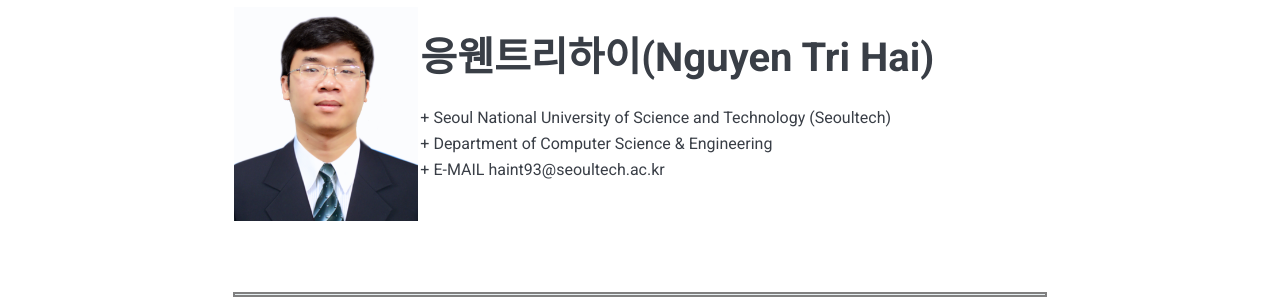
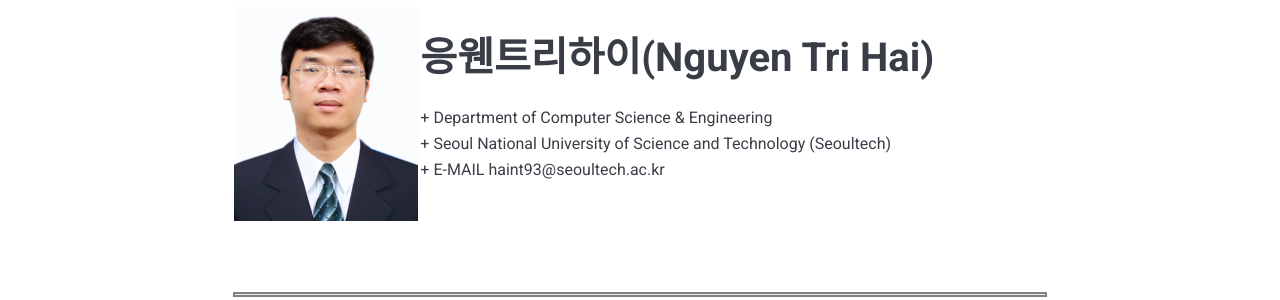
Before and after one commit to icelab-2020/HeeJaeMon123.github.io, a Jekyll site: the page built from _pages/01_members.md, in a window 1280 px wide. Shown: the part 936-1236 px from the top of the page. Built offline with Jekyll 4.4.1, drawn with Linux system fonts in a browser that asks for light colours; nearby versions of some CDN libraries.

Commit message:
Update 01_members.md

```diff
--- a/_pages/01_members.md
+++ b/_pages/01_members.md
@@ -18,7 +18,7 @@ permalink: /01_members/
 
 |    |  <img width=400/>  |
 |:---|:---|
-| ![iot]({{site.baseurl}}/images/tri.png){: width="184" height="248"} | <b><span style="font-size:250%">응웬트리하이(Nguyen Tri Hai)</span></b><br><br> + Seoul National University of Science and Technology (Seoultech)   <br> + Department of Computer Science & Engineering  <br> + E-MAIL   haint93@seoultech.ac.kr |
+| ![iot]({{site.baseurl}}/images/tri.png){: width="184" height="248"} | <b><span style="font-size:250%">응웬트리하이(Nguyen Tri Hai)</span></b><br><br> + Department of Computer Science & Engineering   <br> + Seoul National University of Science and Technology (Seoultech)  <br> + E-MAIL   haint93@seoultech.ac.kr |
 
 <hr style="border:2px solid gray">
 
```
